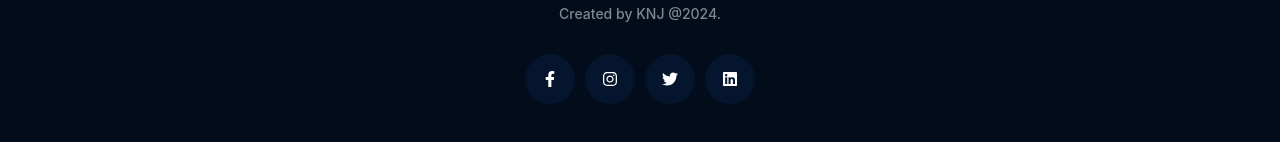
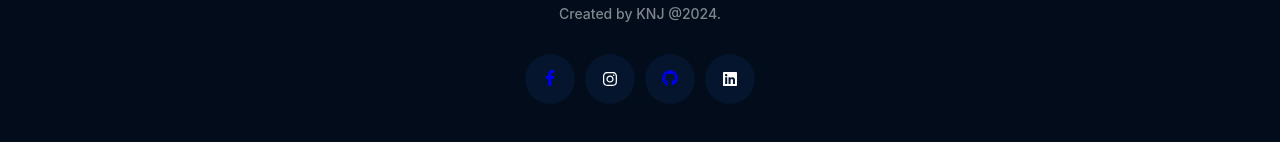
Before and after one commit to kentshin/MovieStreamWebApp, a React (Vite) app in the folder movieStreamWebApp/: page / in a window 1280 px wide. Shown: the part 1304-1446 px from the top of the page. Built offline with nearby package versions, Linux system fonts and the light colour scheme; no server answers.

Commit message:
Footer Links

```diff
--- a/movieStreamWebApp/src/components/footer/Footer.jsx
+++ b/movieStreamWebApp/src/components/footer/Footer.jsx
@@ -4,11 +4,13 @@ import {
     FaInstagram,
     FaTwitter,
     FaLinkedin,
+    FaGithub,
 } from "react-icons/fa";
 
 import ContentWrapper from "../contentWrapper/contentWrapper";
 
 import "./footer_style.scss";
+import { Link } from "react-router-dom";
 
 const Footer = () => {
     return (
@@ -36,13 +38,17 @@ const Footer = () => {
                 </div>
                 <div className="socialIcons">
                     <span className="icon">
+                    <Link to="https://www.facebook.com/kentshinj13" target="_blank">
                         <FaFacebookF />
+                    </Link>
                     </span>
                     <span className="icon">
                         <FaInstagram />
                     </span>
                     <span className="icon">
-                        <FaTwitter />
+                    <Link to="https://github.com/kentshin" target="_blank">
+                        <FaGithub />
+                    </Link>
                     </span>
                     <span className="icon">
                         <FaLinkedin />
```
